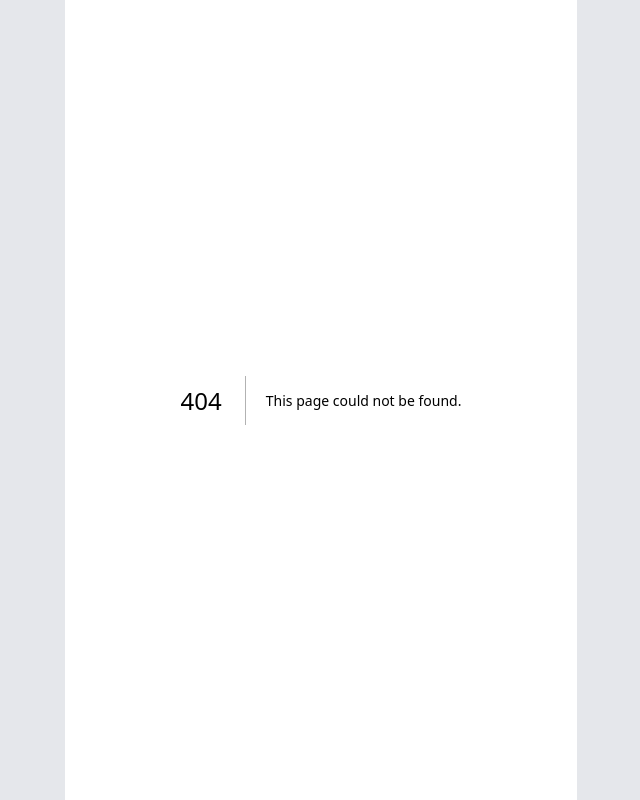
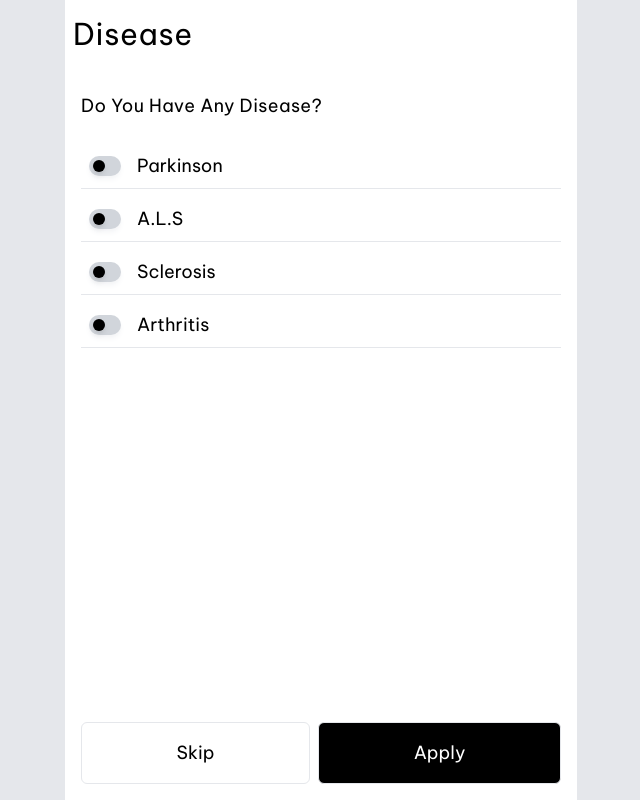
Before and after one commit to PriyanshuSharma23/smart-skin-care-next, a Next.js app: page /manual-filters/2 in a window 1280 px wide. Before the commit this address had no page. Shown: the whole page, without its empty margins (319-959 px from the left). Built offline with nearby package versions, Linux system fonts and the light colour scheme.

Commit message:
added second screen

```diff
--- /dev/null
+++ b/components/CustomSwitch.jsx
@@ -0,0 +1,25 @@
+export default function CustomSwitch({ checked, onChange }) {
+  return (
+    <div
+      className={`relative h-5 w-8 rounded-full shadow-md shadow-gray-100  transition-colors ${
+        checked ? "bg-black" : "bg-gray-300"
+      }`}
+      onClick={onChange}
+      // accessible
+      role="checkbox"
+      aria-checked={checked}
+      tabIndex={0}
+      onKeyDown={(e) => {
+        if (e.key === "Enter" || e.key === " ") {
+          onChange();
+        }
+      }}
+    >
+      <div
+        className={`absolute top-1/2  h-3 w-3 -translate-y-1/2 rounded-full  shadow-md transition-all ${
+          checked ? "left-4 bg-white" : "left-1 bg-black"
+        }`}
+      ></div>
+    </div>
+  );
+}
--- a/pages/accessibility.jsx
+++ b/pages/accessibility.jsx
@@ -25,7 +25,7 @@ export default function Home() {
                     className="bg-blue-gray-100 peer absolute h-4 w-8 cursor-pointer appearance-none rounded-full bg-gray-100 transition-colors duration-300 checked:bg-black peer-checked:border-black peer-checked:before:bg-black"
                   />
                   <label
-                    for={`switch-${key}`}
+                    htmlFor={`switch-${key}`}
                     className="before:content[''] border-blue-gray-100 before:bg-blue-gray-500 absolute top-2/4 -left-1 h-5 w-5 -translate-y-2/4 cursor-pointer rounded-full border bg-white shadow-md transition-all duration-300 before:absolute before:top-2/4 before:left-2/4 before:block before:h-10 before:w-10 before:-translate-y-2/4 before:-translate-x-2/4 before:rounded-full before:opacity-0 before:transition-opacity hover:before:opacity-10 peer-checked:translate-x-full peer-checked:border-black peer-checked:before:bg-black"
                   >
                     <div
--- a/pages/manual-filters/1.jsx
+++ b/pages/manual-filters/1.jsx
@@ -36,7 +36,9 @@ export default function Page() {
             >
               <label
                 className={`flex cursor-pointer items-center gap-2 text-lg ${
-                  skinType === skinType ? "text-indigo-900" : "text-gray-400/30"
+                  selectedSkinType === skinType
+                    ? "text-indigo-900"
+                    : "text-gray-500"
                 }`}
                 onClick={() => setSelectedSkinType(skinType)}
               >
--- /dev/null
+++ b/pages/manual-filters/2.jsx
@@ -0,0 +1,95 @@
+import { Be_Vietnam_Pro } from "next/font/google";
+import { useState } from "react";
+import CustomRadio from "../../components/CustomRadio";
+import CustomSwitch from "../../components/CustomSwitch";
+
+const vietnam = Be_Vietnam_Pro({
+  weight: "400",
+  subsets: ["latin"],
+});
+
+const beVietnamProReg = Be_Vietnam_Pro({
+  weight: "300",
+  subsets: ["latin"],
+});
+
+const skinTypes = [
+  "White",
+  "Asian",
+  "African American",
+  "American Indian or Alaskan Native",
+  "Native Hawaiian or Other Pacific Islander",
+];
+
+const diseases = ["Parkinson", "A.L.S", "Sclerosis", "Arthritis"];
+
+export default function Page() {
+  const [selectedDiseases, setSelectedDiseases] = useState([]);
+
+  const addDisease = (disease) => {
+    if (selectedDiseases.includes(disease)) {
+      setSelectedDiseases(selectedDiseases.filter((item) => item !== disease));
+    } else {
+      setSelectedDiseases([...selectedDiseases, disease]);
+    }
+  };
+
+  return (
+    <div className="flex h-full flex-col py-4">
+      <div className="">
+        <h1 className={`px-2 text-3xl tracking-wide ${vietnam.className}`}>
+          Disease
+        </h1>
+
+        <div className="px-4 pt-8">
+          <h2 className={`py-2 text-lg tracking-wide ${vietnam.className}`}>
+            Do You Have Any Disease?
+          </h2>
+          <ul className="flex-col pt-4 text-2xl">
+            {diseases.map((item, key) => (
+              <li
+                key={key}
+                className="mb-2 flex items-center gap-4 border-b p-2"
+              >
+                {/* <div className="inline-flex items-center">
+                  <div className="relative inline-block h-4 w-8 cursor-pointer rounded-full">
+                    <input
+                      id={`switch-${key}`}
+                      type="checkbox"
+                      className="bg-blue-gray-100 peer absolute h-4 w-8 cursor-pointer appearance-none rounded-full bg-gray-100 transition-colors duration-300 checked:bg-black peer-checked:border-black peer-checked:before:bg-black"
+                    />
+                    <label
+                      htmlFor={`switch-${key}`}
+                      className="before:content[''] border-blue-gray-100 before:bg-blue-gray-500 absolute top-2/4 -left-1 h-5 w-5 -translate-y-2/4 cursor-pointer rounded-full border bg-white shadow-md transition-all duration-300 before:absolute before:top-2/4 before:left-2/4 before:block before:h-10 before:w-10 before:-translate-y-2/4 before:-translate-x-2/4 before:rounded-full before:opacity-0 before:transition-opacity hover:before:opacity-10 peer-checked:translate-x-full peer-checked:border-black peer-checked:before:bg-black"
+                    >
+                      <div
+                        className="top-2/4 left-2/4 inline-block -translate-x-2/4 -translate-y-2/4 rounded-full p-5"
+                        data-ripple-dark="true"
+                      ></div>
+                    </label>
+                  </div>
+                </div> */}
+                <CustomSwitch
+                  checked={selectedDiseases.includes(item)}
+                  onChange={() => {
+                    addDisease(item);
+                  }}
+                />
+                <p className="text-lg">{item}</p>
+              </li>
+            ))}
+          </ul>
+        </div>
+      </div>
+      <div className="flex-grow"></div>
+      <div className="flex w-full gap-2 px-4">
+        <button className="opacity-btn flex-grow rounded-md border px-4 py-4 text-lg">
+          Skip
+        </button>
+        <button className="opacity-btn flex-grow rounded-md border bg-black px-4 py-4 text-lg text-white">
+          Apply
+        </button>
+      </div>
+    </div>
+  );
+}
```
